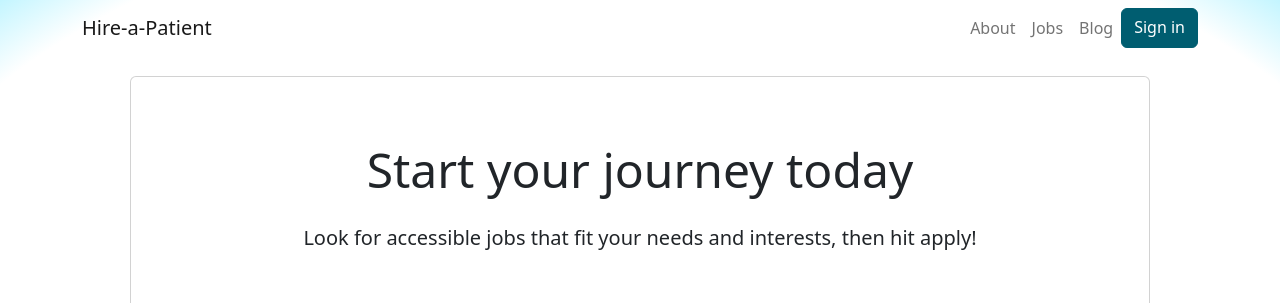
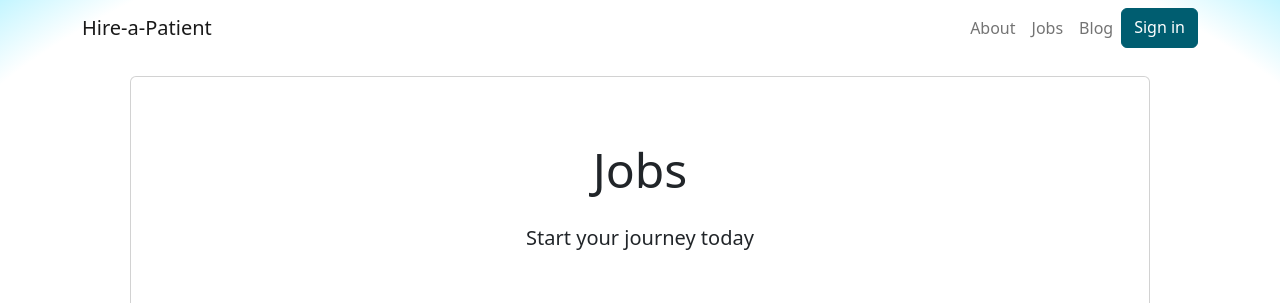
Before and after one commit to hansstanley/kidney-works, a React (Create React App) app: page /jobs in a window 1280 px wide. Shown: the top 303 px of the page. Built offline with nearby package versions, Linux system fonts and the light colour scheme; no server answers; the database is empty.

Commit message:
Change header

```diff
--- a/src/pages/JobsPage/JobsPage.tsx
+++ b/src/pages/JobsPage/JobsPage.tsx
@@ -42,8 +42,8 @@ export default function JobsPage() {
     <Page>
       <PageHeader
         noDivider
-        title="Start your journey today"
-        tagline="Look for accessible jobs that fit your needs and interests, then hit apply!"
+        title="Jobs"
+        tagline="Start your journey today"
       />
       <PageBody>
         <Stack gap={3}>
```
